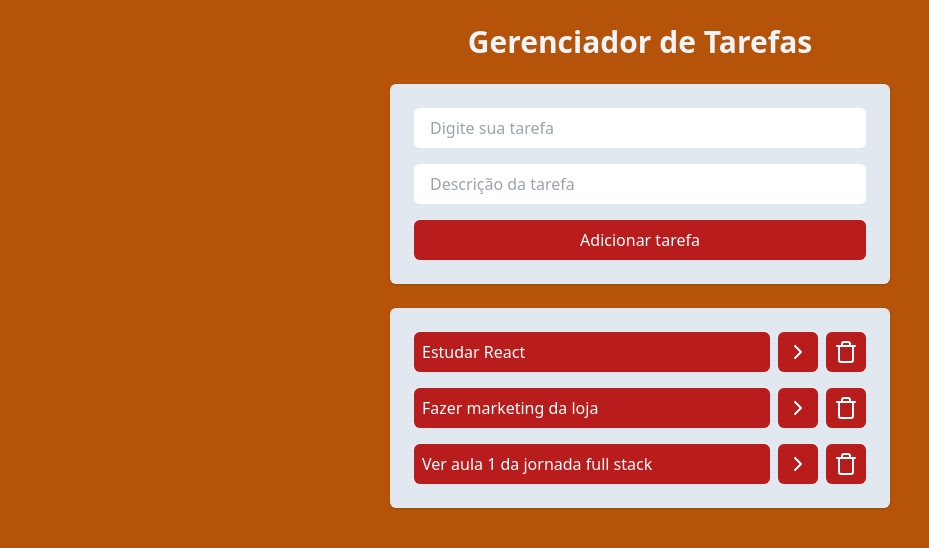
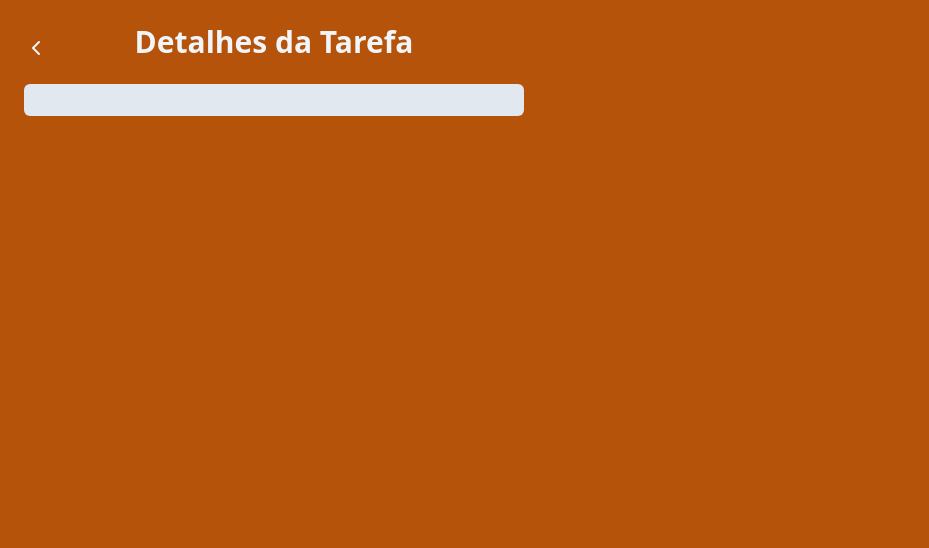
Before and after one commit to marialuizab11/Gerenciador-Tarefas, a React (Vite) app: page /task in a window 1280 px wide. Shown: the top 548 px of the page, without its empty margins (0-929 px from the left). Built offline with nearby package versions, Linux system fonts and the light colour scheme.

Commit message:
Criado uma nova pagina que mostra os detalhes da tarefa

```diff
--- a/package.json
+++ b/package.json
@@ -12,7 +12,8 @@
   "dependencies": {
     "lucide-react": "^0.435.0",
     "react": "^18.3.1",
-    "react-dom": "^18.3.1"
+    "react-dom": "^18.3.1",
+    "react-router-dom": "^6.26.1"
   },
   "devDependencies": {
     "@eslint/js": "^9.9.0",
--- a/src/components/Tasks.jsx
+++ b/src/components/Tasks.jsx
@@ -1,8 +1,18 @@
 import { ChevronRightIcon } from "lucide-react";
 import { TrashIcon } from "lucide-react";
+import { useNavigate } from "react-router-dom";
 
+// eslint-disable-next-line react/prop-types
 function Tasks({ tasks, onTaskClick, onDeleteClick }){
-    console.log(tasks)
+    const navigate = useNavigate();
+
+    function onSeeDetailsClick(task){
+        const query = new URLSearchParams();
+        query.set("title", task.title);
+        query.set("description", task.description);
+        navigate(`/task?${query.toString()}`);
+    }
+
     return (
         <ul className="space-y-4 p-6 bg-slate-200 rounded-md shadow">
             {tasks.map((task) =>
@@ -13,7 +23,10 @@
                     >
                         {task.title}
                     </button>
-                    <button className="bg-red-700 p-2 rounded-md text-white">
+                    {/* () => {return onSeeDetailsClick(task)}
+                        Arrow function é uma função que retorna algo
+                    */}
+                    <button onClick={() => onSeeDetailsClick(task)} className="bg-red-700 p-2 rounded-md text-white">
                         <ChevronRightIcon />
                     </button>
                     <button onClick={() => onDeleteClick(task.id)} className="bg-red-700 p-2 rounded-md text-white">
--- a/src/main.jsx
+++ b/src/main.jsx
@@ -2,9 +2,22 @@
 import { createRoot } from 'react-dom/client'
 import App from './App.jsx'
 import './index.css'
+import { createBrowserRouter, RouterProvider } from "react-router-dom"
+import TaskPage from './pages/TaskPage.jsx'
+
+const router = createBrowserRouter([
+  {
+    path: "/",
+    element: <App />,
+  },
+  {
+    path: "/task",
+    element: <TaskPage />,
+  }
+])
 
 createRoot(document.getElementById('root')).render(
   <StrictMode>
-    <App />
+    <RouterProvider router={router} />
   </StrictMode>,
 )
--- /dev/null
+++ b/src/pages/TaskPage.jsx
@@ -0,0 +1,31 @@
+import { ChevronLeftIcon } from "lucide-react";
+import { useNavigate, useSearchParams } from "react-router-dom";
+
+function TaskPage(){
+    const navigate = useNavigate();
+    const [searchParams] = useSearchParams();
+    const title = searchParams.get("title");
+    const description = searchParams.get("description");
+    return(
+        <div className="w-screen h-screen bg-amber-700 p-6 ">
+            <div className="w-[500px] space-y-6">
+                <div className="flex justify-center relative mb-6">
+                    <button onClick={() => navigate(-1)} className="absolute left-0 bottom-0 text-slate-100">
+                        <ChevronLeftIcon />
+                    </button>
+                    <h1 className="text-3xl text-slate-100 font-bold text-center">
+                        Detalhes da Tarefa
+                    </h1>
+                </div>
+
+
+                <div className="bg-slate-200 p-4 rounded-md">
+                    <h2 className="text-xl font-bold text-red-700">{title}</h2>
+                    <p className="text-red-700">{description}</p>
+                </div>
+            </div>
+        </div>
+    );
+}
+
+export default TaskPage;
```
Also changed, not shown: 1 other file (tests, documents, lock files or other folders).
